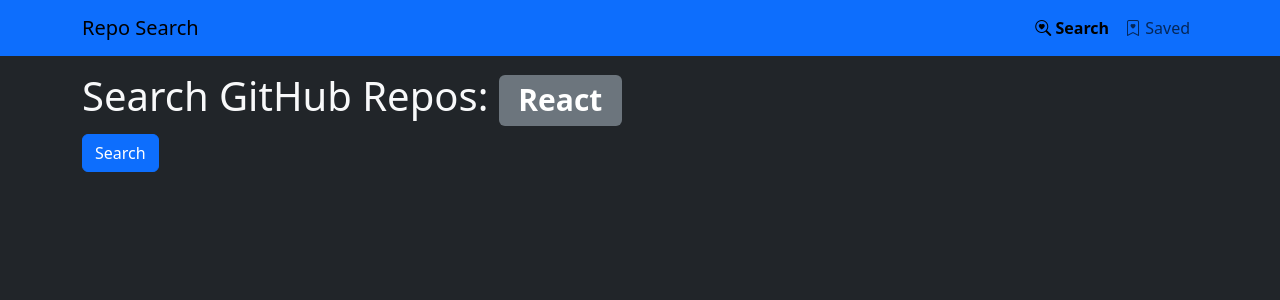
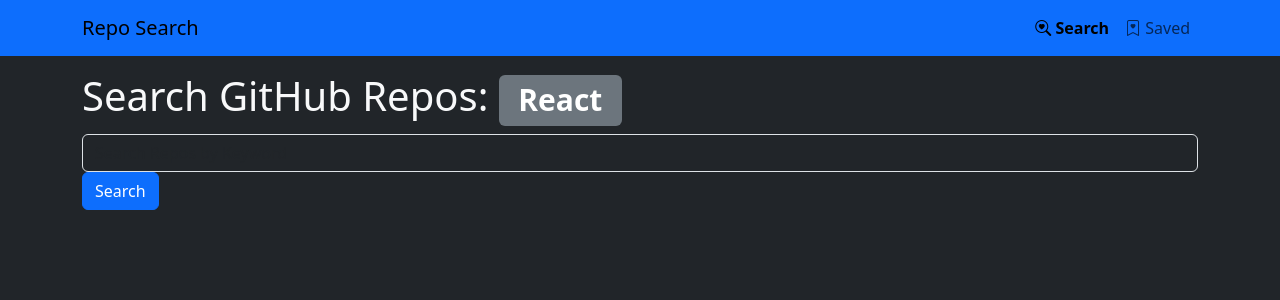
Before and after one commit to Krenbot/github-repo-search, a React (Create React App) app: page / in a window 1280 px wide. Shown: the top 300 px of the page. Built offline with nearby package versions, Linux system fonts and the light colour scheme.

Commit message:
input.js finished

```diff
--- a/src/components/button.js
+++ b/src/components/button.js
@@ -3,7 +3,6 @@
         <button className=
             {`btn ${className}`}{...restOfProps}>
             {children}
-
         </button >
     )
 }
--- a/src/components/input.js
+++ b/src/components/input.js
@@ -1,5 +1,5 @@
 const Input = props => {
-    return 'Input'
+    return <input {...props} />
 }
 
 export default Input
--- a/src/components/searchForm.js
+++ b/src/components/searchForm.js
@@ -1,9 +1,15 @@
 import Button from './button'
 import Input from './input'
 
-const SearchForm = props => {
+const SearchForm = () => {
     return (
         <form>
+            <Input
+                name='search'
+                className='form-control bg-dark text-light'
+                placeholder='Search Repos by Keyword'
+                type='search'
+            />
             <Button>
                 Search
             </Button>
```
